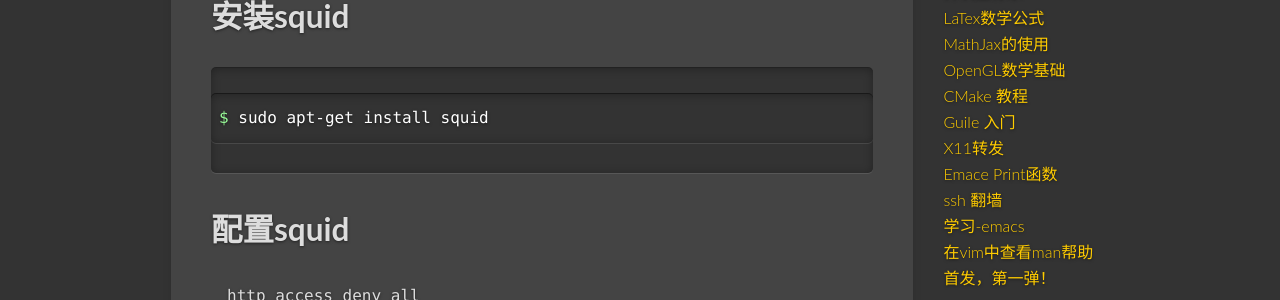
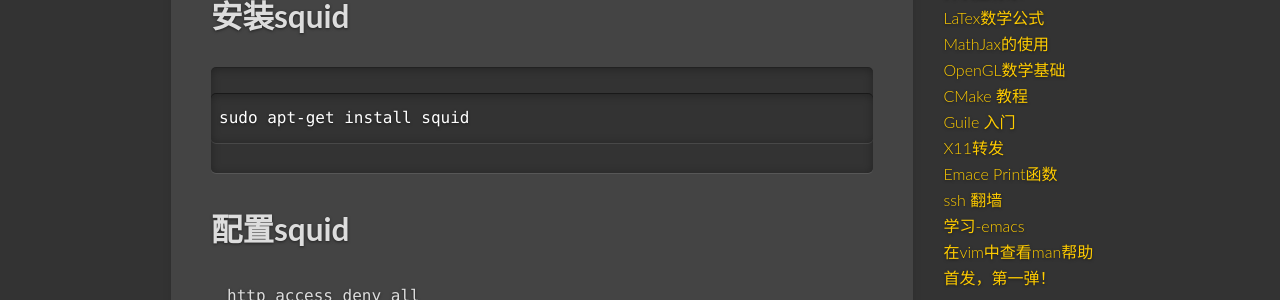
Before and after one commit to chenguangqi/chenguangqi.github.io, a Jekyll site: the page built from _posts/2014-10-22-squid-proxy.markdown, in a window 1280 px wide. Shown: the part 274-574 px from the top of the page. Built offline with Jekyll 4.4.1, drawn with Linux system fonts in a browser that asks for light colours; nearby versions of some CDN libraries; library files that are not in the unit come from our copies; Markdown is read by kramdown in place of the engine named in the settings; comment, search, counter and statistics services are not loaded.

````diff
--- a/_posts/2014-10-22-squid-proxy.markdown
+++ b/_posts/2014-10-22-squid-proxy.markdown
@@ -8,7 +8,7 @@ categories: [Tools]
 ## 安装squid
 
 ```bash
-$ sudo apt-get install squid
+sudo apt-get install squid
 ```
 
 ## 配置squid
````
